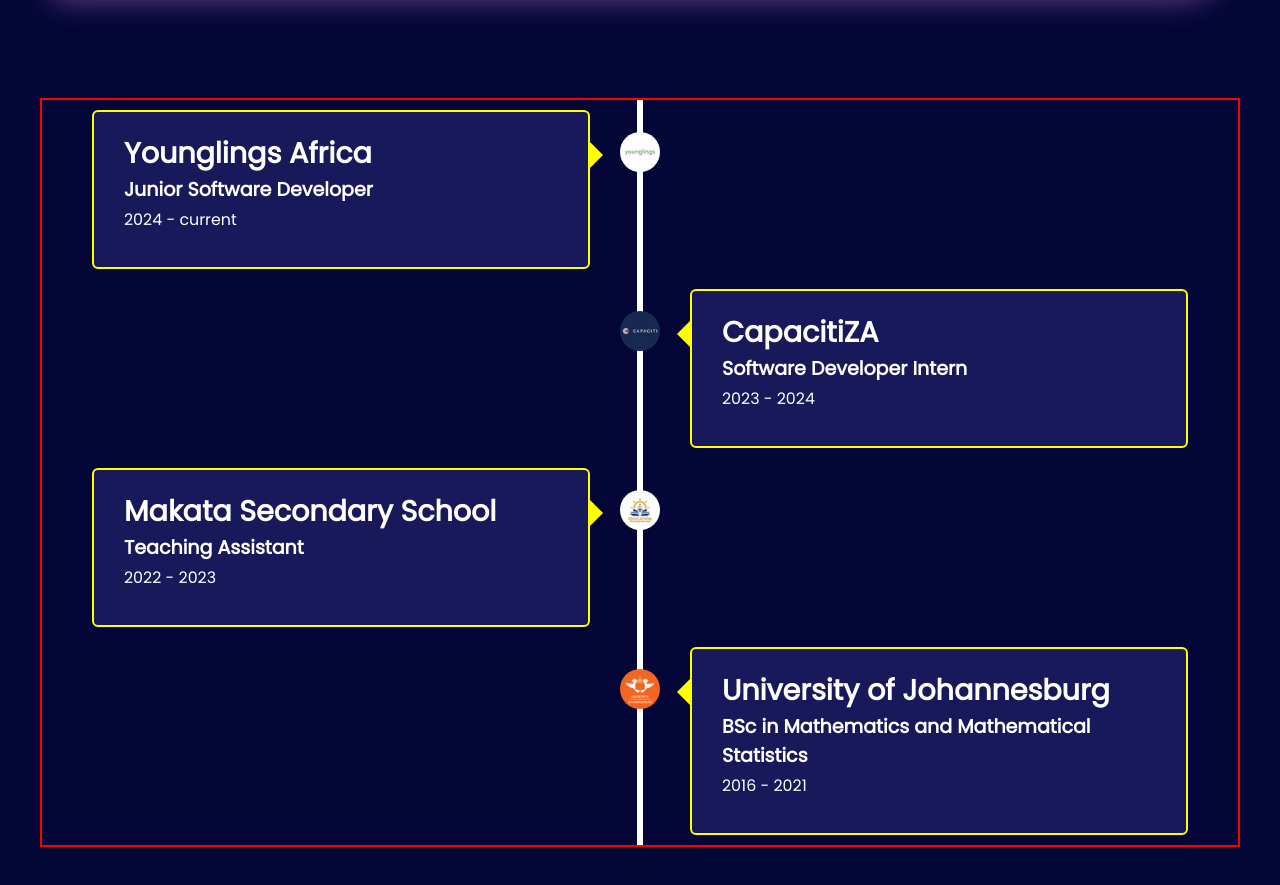
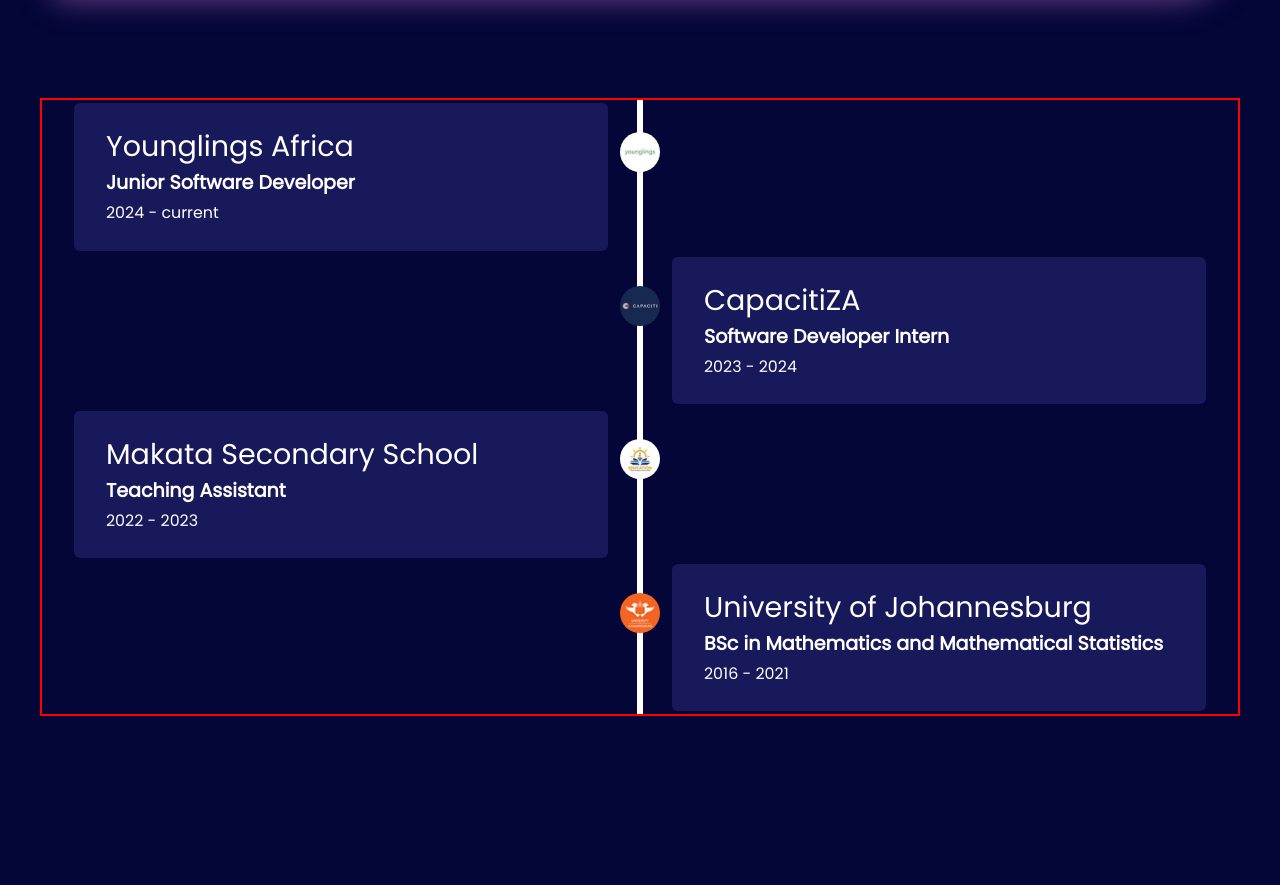
Before and after one commit to libSpace/my-react-portfolio-one, a React (Create React App) app: page / in a window 1280 px wide. Shown: the part 1427-2312 px from the top of the page. After the commit the page ends 2256 px from the top, so only its background shows below. Built offline with nearby package versions, Linux system fonts and the light colour scheme.

Commit message:
Hove effect on the text boxes

```diff
--- a/src/component/Education.css
+++ b/src/component/Education.css
@@ -6,7 +6,7 @@
 }
 
 .timeline-container {
-    padding: 0.625rem 3.125rem; /* 10px and 50px converted to rem */
+    padding: 0.2rem 2rem; /* 10px and 50px converted to rem */
     position: relative;
     width: 50%;
     /* background: rgba(31, 30, 99, 0.5); */
@@ -40,7 +40,7 @@
 
 
 .text-box {
-    border: yellow solid 2px;
+    border: #E487E5 solid 2px;
     padding: 1.25rem 1.875rem; /* 20px and 30px converted to rem */
     background: rgba(31, 30, 99, 0.8);
     position: relative;
@@ -48,15 +48,51 @@
     font-size: 1.19rem; /* 10px converted to rem */
     cursor: pointer;
     user-select: none;
-    .text-resp{
-        display: none;
+
+}
+
+.text-box {
+    opacity: 1;
+    transform: scale(1);
+    max-height: 12rem;
+    overflow: hidden;
+    transition: opacity 0.6s ease-in-out, transform 0.6s ease-in-out, max-height 0.8s ease-in-out, border 0.6s ease-in-out;
+    border: 2px solid transparent; /* Initial transparent border */
+  }
+
+  .text-box:hover {
+    opacity: 1;
+    transform: scale(1.1);
+    max-height: 40rem;
+    border-color: lightpink; /* Border color on hover */
+  }
+
+  .text-resp {
+    display: none;
+    opacity: 0;
+    transform: translateY(-10px);
+    transition: opacity 0.6s ease-in-out, transform 0.6s ease-in-out;
+  }
+
+  .text-box:hover .text-resp {
+    display: block;
+    opacity: 1;
+    transform: translateY(0);
+  }
+
+  @keyframes fadeInOut {
+    0% {
+      opacity: 0;
+      transform: translateY(-10px);
     }
-}
-.text-box:hover{
-.text-resp{
-    display: block;
-}
-}
+    100% {
+      opacity: 1;
+      transform: translateY(0);
+    }
+  }
+
+
+
 
 .left-container {
     left: 0;
@@ -77,7 +113,7 @@
 .right-container img{
     left: -20px;
 }
-
+/* middle line */
 .timeline::after{
     content: '';
     position: absolute;
@@ -101,42 +137,38 @@
 }
 
 
+.text-box h2 {
+    font-weight: 300;
+  }
 
-.text-box h2{
-    font-weight: 600;
-
-}
 
 .text-box small{
     display: inline-block;
-    margin-bottom: 15px;
-}
-.left-cont-arrow {
-    height: 0;
-    width: 0;
-    position: absolute;
-    top: 28px;
-    z-index: 1;
-    border-top: 15px solid transparent ;
-    border-bottom: 15px solid transparent ;
-    border-left: 15px solid yellow ;
-    right: -15px;
-
-}
-.right-cont-arrow {
-    height: 0;
-    width: 0;
-    position: absolute;
-    top: 28px;
-    z-index: 1;
-    border-top: 15px solid transparent ;
-    border-bottom: 15px solid transparent ;
-    border-right: 15px solid yellow ;
-    left: -15px;
-
+    margin-bottom: 0.2rem;
 }
 
-@media screen and (max-width: 700) {
-
-
+@media screen and (max-width: 700px) {
+    .timeline{
+    margin: 50px auto;
+    }
+    .timeline::after{
+        left: 31px;
+    }
+    .timeline-container{
+        width: 100%;
+        padding-left: 50px;
+        padding-right: 15px;
+    }
+    .text-box{
+        font-size: 11px;
+    }
+    .text-box small{
+        margin-bottom: 5px;
+    }
+    .right-container{
+        left: 0;
+    }
+    .left-container img, .right-container img{
+        left: 10px;
+    }
 }
```
